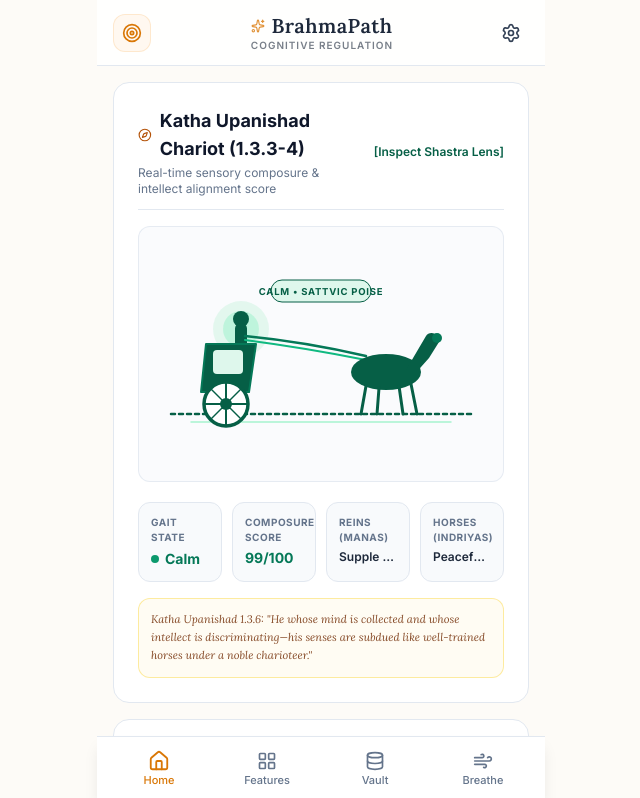
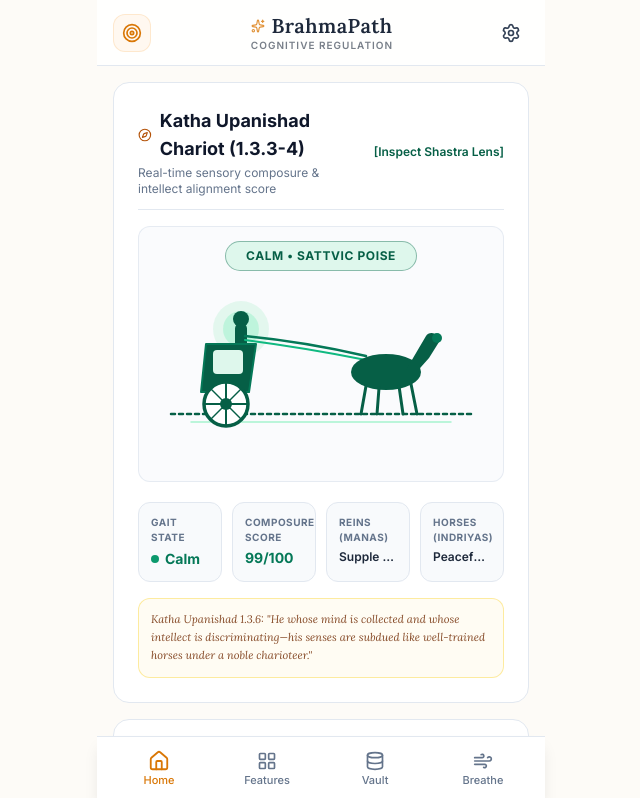
Before and after one commit to aayushm-stack/AAMIGA_serror, a React (Vite) app: page / in a window 1280 px wide. Shown: the top 798 px of the page, without its empty margins (319-959 px from the left). Built offline with nearby package versions, Linux system fonts and the light colour scheme.

Commit message:
fix(chariot): make status badge dynamic with w-fit, whitespace-nowrap, and pill padding

```diff
--- a/src/components/Chariot/ChariotHome.tsx
+++ b/src/components/Chariot/ChariotHome.tsx
@@ -11,6 +11,84 @@ export interface ChariotHomeProps {
   onInspectShastra?: () => void;
   className?: string;
 }
+
+export interface ChariotStatusBadgeProps {
+  state?: 'Calm' | 'Brisk' | 'Galloping' | 'Gallop';
+  text?: string;
+  className?: string;
+  style?: React.CSSProperties;
+}
+
+/**
+ * Dynamic Status Badge Component for the Chariot UI.
+ * Replaces fixed-width SVG rectangles with a dynamic width setting (`width: fit-content` / `w-fit`),
+ * generous horizontal padding (`px-4`/`px-5` with `rounded-full`) to maintain the pill shape,
+ * and `white-space: nowrap` (`whitespace-nowrap`) so strings of any length scale perfectly without spilling.
+ */
+export const ChariotStatusBadge: React.FC<ChariotStatusBadgeProps> = ({
+  state = 'Calm',
+  text,
+  className = '',
+  style,
+}) => {
+  const normalized: 'Calm' | 'Brisk' | 'Galloping' =
+    state === 'Gallop' || state === 'Galloping'
+      ? 'Galloping'
+      : state === 'Brisk'
+      ? 'Brisk'
+      : 'Calm';
+
+  const badgeConfig = {
+    Calm: {
+      defaultText: 'CALM • SATTVIC POISE',
+      bgClass: 'bg-[#DEF7EC]',
+      textClass: 'text-[#065F46]',
+      borderClass: 'border-[#065F46]/40',
+      inlineBg: '#DEF7EC',
+      inlineColor: '#065F46',
+      inlineBorder: 'rgba(6, 95, 70, 0.4)',
+    },
+    Brisk: {
+      defaultText: 'BRISK • ACTIVE GAIT',
+      bgClass: 'bg-[#FEF3C7]',
+      textClass: 'text-[#92400E]',
+      borderClass: 'border-[#D97706]/40',
+      inlineBg: '#FEF3C7',
+      inlineColor: '#92400E',
+      inlineBorder: 'rgba(217, 119, 6, 0.4)',
+    },
+    Galloping: {
+      defaultText: 'GALLOPING • UNCHECKED IMPULSE',
+      bgClass: 'bg-[#FEE2E2]',
+      textClass: 'text-[#991B1B]',
+      borderClass: 'border-[#DC2626]/40',
+      inlineBg: '#FEE2E2',
+      inlineColor: '#991B1B',
+      inlineBorder: 'rgba(220, 38, 38, 0.4)',
+    },
+  }[normalized];
+
+  const displayText = text ?? badgeConfig.defaultText;
+
+  return (
+    <div
+      role="status"
+      aria-label={`Chariot gait state: ${displayText}`}
+      style={{
+        width: 'fit-content',
+        whiteSpace: 'nowrap',
+        backgroundColor: badgeConfig.inlineBg,
+        color: badgeConfig.inlineColor,
+        borderColor: badgeConfig.inlineBorder,
+        ...style,
+      }}
+      className={`w-fit whitespace-nowrap px-4 py-1 sm:px-5 sm:py-1.5 rounded-full text-[10.5px] sm:text-xs font-bold tracking-wider uppercase border shadow-2xs transition-colors duration-300 pointer-events-auto ${badgeConfig.bgClass} ${badgeConfig.textClass} ${badgeConfig.borderClass} ${className}`}
+    >
+      {displayText}
+    </div>
+  );
+};
+
 
 /**
  * 1. Calm Chariot SVG Placeholder (> 75 Score):
@@ -98,19 +176,7 @@ const CalmChariotSVG: React.FC = () => (
     <line x1="238" y1="122" x2="242" y2="150" stroke="#065F46" strokeWidth="3" strokeLinecap="round" />
     <line x1="250" y1="120" x2="256" y2="150" stroke="#065F46" strokeWidth="3" strokeLinecap="round" />
 
-    {/* State Badge */}
-    <rect x="110" y="16" width="100" height="22" rx="11" fill="#DEF7EC" stroke="#065F46" strokeWidth="1" />
-    <text
-      x="160"
-      y="31"
-      textAnchor="middle"
-      fill="#065F46"
-      fontSize="9.5"
-      fontWeight="700"
-      letterSpacing="0.08em"
-    >
-      CALM • SATTVIC POISE
-    </text>
+
   </svg>
 );
 
@@ -202,19 +268,7 @@ const BriskChariotSVG: React.FC = () => (
     <line x1="250" y1="116" x2="265" y2="148" stroke="#D97706" strokeWidth="3" strokeLinecap="round" />
     <line x1="262" y1="114" x2="278" y2="140" stroke="#D97706" strokeWidth="3" strokeLinecap="round" />
 
-    {/* State Badge */}
-    <rect x="105" y="16" width="110" height="22" rx="11" fill="#FEF3C7" stroke="#D97706" strokeWidth="1" />
-    <text
-      x="160"
-      y="31"
-      textAnchor="middle"
-      fill="#92400E"
-      fontSize="9.5"
-      fontWeight="700"
-      letterSpacing="0.08em"
-    >
-      BRISK • ACTIVE GAIT
-    </text>
+
   </svg>
 );
 
@@ -310,19 +364,7 @@ const GallopingChariotSVG: React.FC = () => (
       <line x1="218" y1="110" x2="208" y2="148" stroke="#DC2626" strokeWidth="3" strokeLinecap="round" />
     </g>
 
-    {/* State Badge */}
-    <rect x="95" y="16" width="130" height="22" rx="11" fill="#FEE2E2" stroke="#DC2626" strokeWidth="1" />
-    <text
-      x="160"
-      y="31"
-      textAnchor="middle"
-      fill="#991B1B"
-      fontSize="9.5"
-      fontWeight="700"
-      letterSpacing="0.08em"
-    >
-      GALLOPING • UNCHECKED IMPULSE
-    </text>
+
   </svg>
 );
 
@@ -389,6 +431,10 @@ export const ChariotHome: React.FC<ChariotHomeProps> = ({
 
       {/* State-Based SVG Swapping Container with smooth 1000ms crossfade */}
       <div className="relative w-full h-56 sm:h-64 rounded-xl bg-slate-50/70 border border-slate-200/80 overflow-hidden flex items-center justify-center">
+        {/* Dynamic Status Badge Overlay (Dynamic width, pill padding, whitespace-nowrap) */}
+        <div className="absolute top-3.5 z-20 flex justify-center w-full px-4 pointer-events-none">
+          <ChariotStatusBadge state={normalizedState} />
+        </div>
         {/* Calm Gait SVG Container */}
         <div
           className={`absolute inset-0 flex flex-col items-center justify-center p-3 transition-opacity duration-1000 ease-in-out ${
--- a/src/components/index.ts
+++ b/src/components/index.ts
@@ -7,7 +7,7 @@ export { BottomNav, type NavTab } from './Layout/BottomNav';
 export { DailyVerseCard, type DailyVerse } from './SadhanaHub/DailyVerseCard';
 
 // Katha Upanishad Chariot Component
-export { ChariotHome } from './Chariot/ChariotHome';
+export { ChariotHome, ChariotStatusBadge, type ChariotStatusBadgeProps } from './Chariot/ChariotHome';
 export { TridoshaBar } from './Chariot/TridoshaBar';
 
 // Trayopastambha / Yukta Logging Components
```
